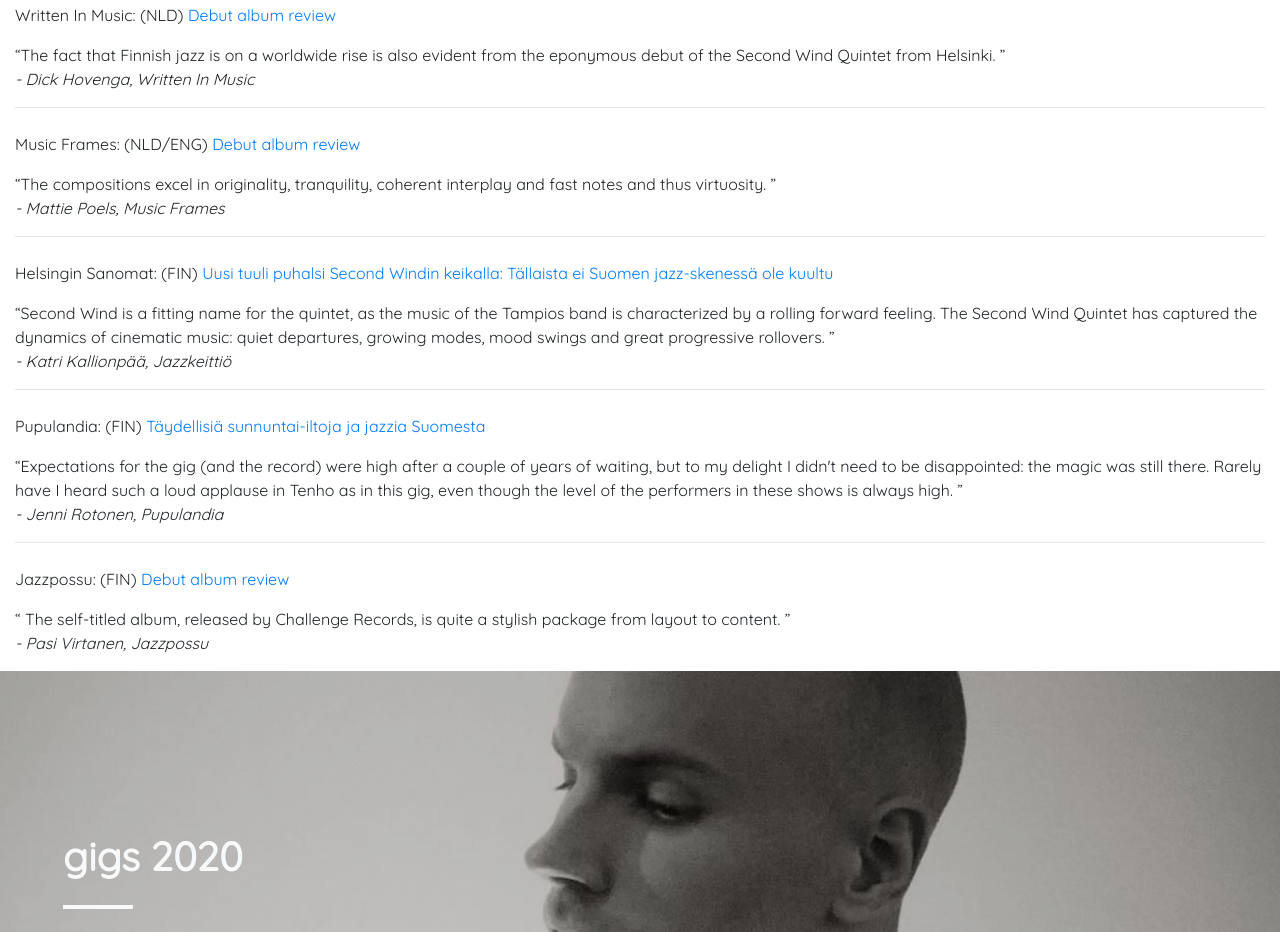
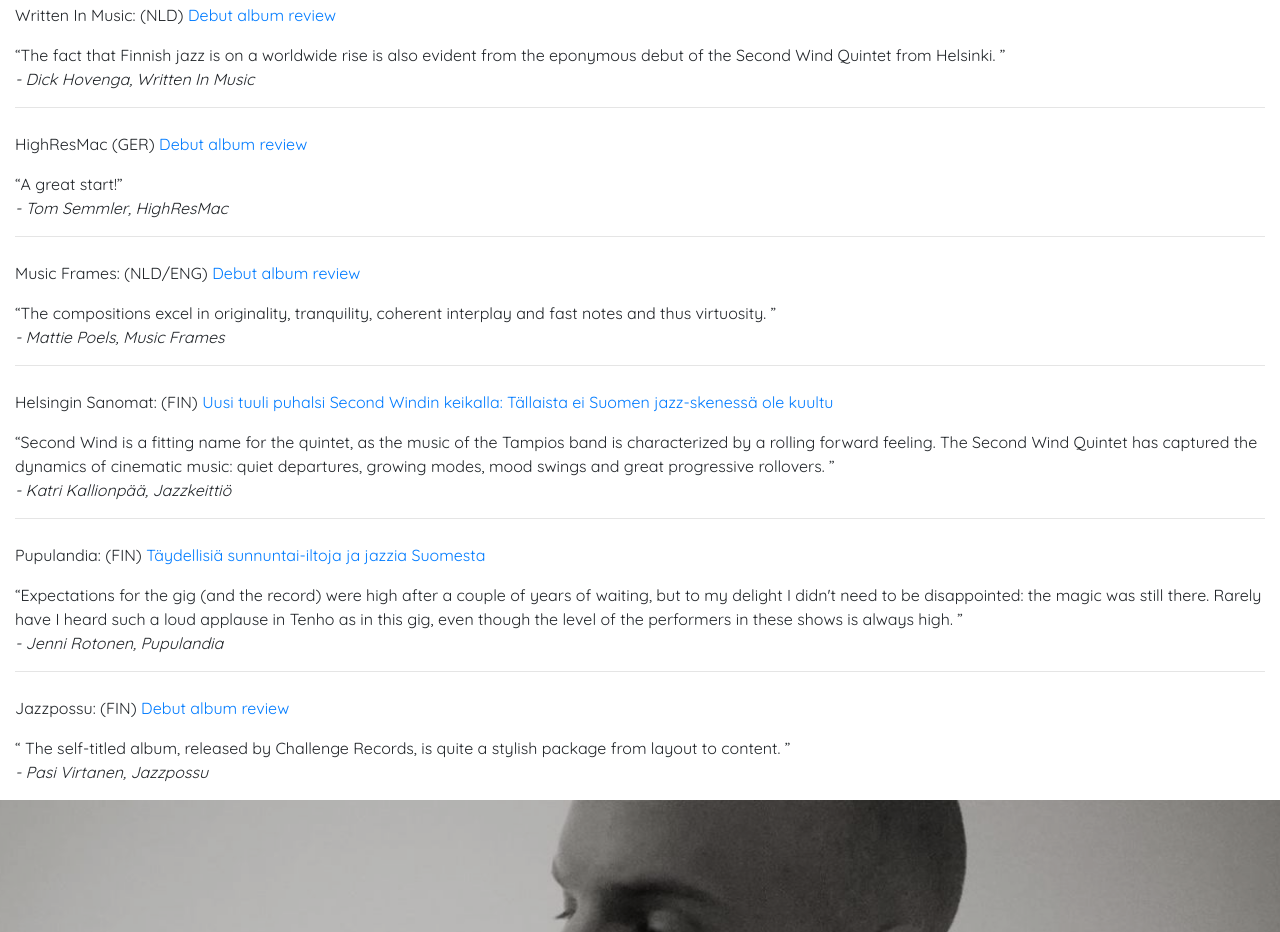
Before and after one commit to stutommi/stutommi.github.io, a website: page index.html in a window 1280 px wide. Shown: the part 2490-3422 px from the top of the page. Drawn offline with nearby package versions, Linux system fonts and the light colour scheme.

Commit message:
add HighResMard review

```diff
--- a/index.html
+++ b/index.html
@@ -196,6 +196,14 @@
           <p><cite>- Dick Hovenga, Written In Music</cite></p>
         </blockquote>
         <hr>
+        <p class="mt-4"> HighResMac (GER)
+          <a href="http://www.highresmac.de/second-wind-quintet-debut-album/" target="_blank" rel="noopener noreferrer">Debut album review</a>
+        </p>
+        <blockquote>
+          <q>A great start!</q>
+          <p><cite>- Tom Semmler, HighResMac</cite></p>
+        </blockquote>
+        <hr>
         <p class="mt-4">Music Frames: (NLD/ENG)
           <a href="https://www.musicframes.nl/2020/03/finlands-second-wind-quintet/#more-55490" target="_blank" rel="noopener noreferrer">Debut album review</a>
         </p>
```
